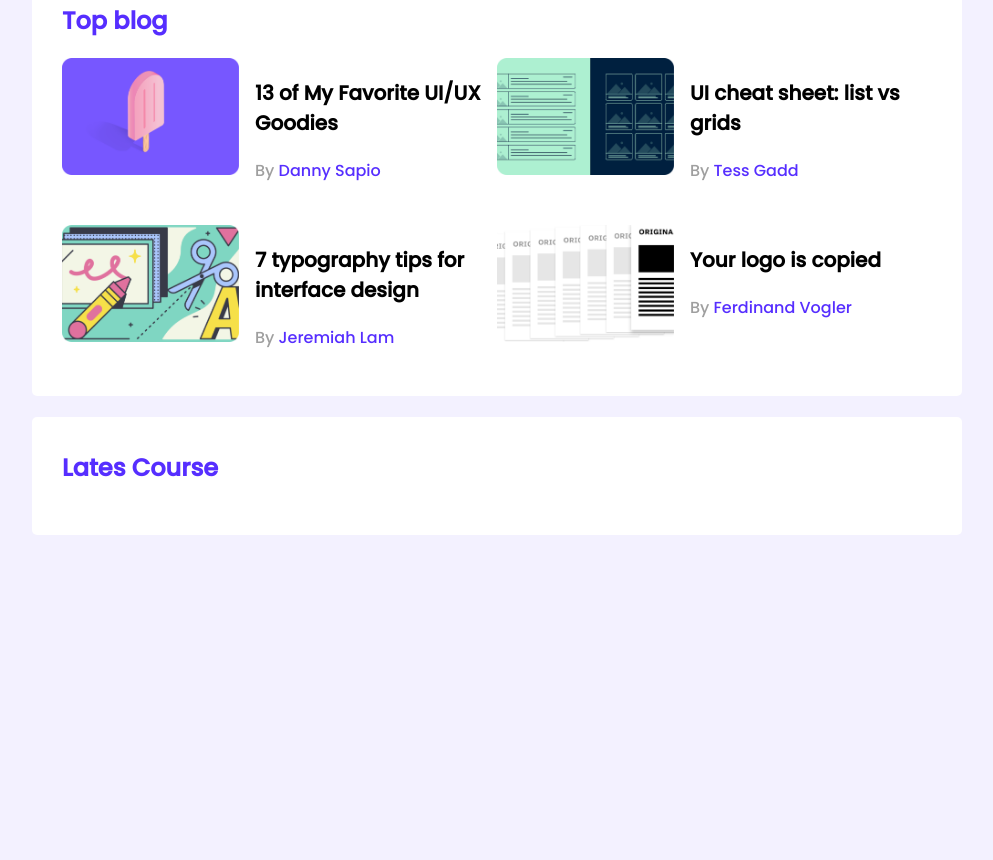
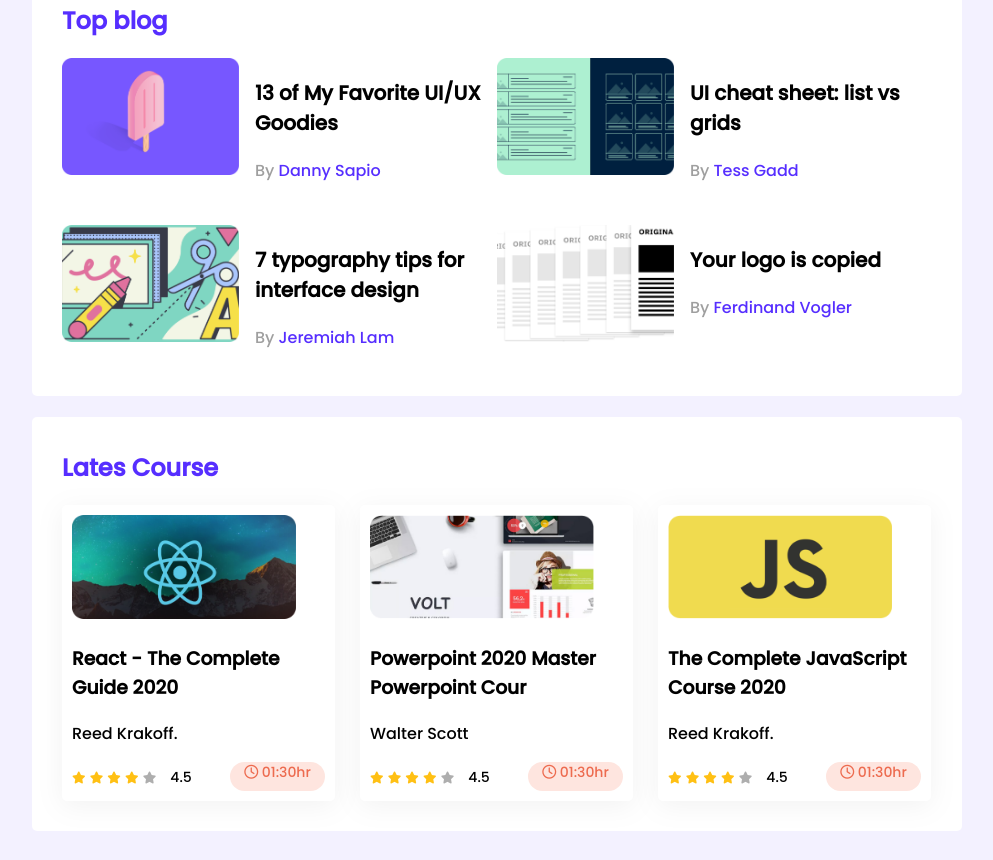
Before and after one commit to 60450sagor/leader-board-css3, a plain HTML site: page index.html in a window 1280 px wide. Shown: the part 308-1168 px from the top of the page, without its empty margins (143-1136 px from the left). Before the commit the page ends 872 px from the top, so only its background shows below. Drawn offline with Linux system fonts and the light colour scheme.

Commit message:
end added

```diff
--- a/index.html
+++ b/index.html
@@ -5,6 +5,11 @@
     <meta http-equiv="X-UA-Compatible" content="IE=edge" />
     <meta name="viewport" content="width=device-width, initial-scale=1.0" />
     <title>Leader-bord</title>
+    <!-- font Awesome -->
+    <script
+      src="https://kit.fontawesome.com/ddaadb6da7.js"
+      crossorigin="anonymous"
+    ></script>
     <!-- Style Sheet -->
     <link rel="stylesheet" href="style/style.css" />
   </head>
@@ -93,6 +98,82 @@
       <!-- ---------------Lates Course--------------------- -->
       <section class="container">
         <h2 class="section-title">Lates Course</h2>
+        <div class="courses">
+          <div class="course">
+            <div class="course-banner">
+              <img src="images/courses/course-1.png" alt="" />
+            </div>
+            <div class="course-details">
+              <h3 class="course-titel">React - The Complete Guide 2020</h3>
+              <p class="course-author">Reed Krakoff.</p>
+            </div>
+            <div class="course-info">
+              <div>
+                <i class="fa-solid fa-star filled"></i>
+                <i class="fa-solid fa-star filled"></i>
+                <i class="fa-solid fa-star filled"></i>
+                <i class="fa-solid fa-star filled"></i>
+                <i class="fa-solid fa-star empty"></i>
+                <span>4.5</span>
+              </div>
+
+              <div class="course-duration">
+                <i class="fa-regular fa-clock"></i>
+                01:30hr
+              </div>
+            </div>
+          </div>
+          <div class="course">
+            <div class="course-banner">
+              <img src="images/courses/course-2.png" alt="" />
+            </div>
+            <div class="course-details">
+              <h3 class="course-titel">
+                Powerpoint 2020 Master Powerpoint Cour
+              </h3>
+              <p class="course-author">Walter Scott</p>
+            </div>
+            <div class="course-info">
+              <div>
+                <i class="fa-solid fa-star filled"></i>
+                <i class="fa-solid fa-star filled"></i>
+                <i class="fa-solid fa-star filled"></i>
+                <i class="fa-solid fa-star filled"></i>
+                <i class="fa-solid fa-star empty"></i>
+                <span>4.5</span>
+              </div>
+
+              <div class="course-duration">
+                <i class="fa-regular fa-clock"></i>
+                01:30hr
+              </div>
+            </div>
+          </div>
+          <div class="course">
+            <div class="course-banner">
+              <img src="images/courses/course-3.png" alt="" />
+            </div>
+            <div class="course-details">
+              <h3 class="course-titel">The Complete JavaScript Course 2020</h3>
+              <p class="course-author">Reed Krakoff.</p>
+            </div>
+            <div class="course-info">
+              <div>
+                <i class="fa-solid fa-star filled"></i>
+                <i class="fa-solid fa-star filled"></i>
+                <i class="fa-solid fa-star filled"></i>
+                <i class="fa-solid fa-star filled"></i>
+                <i class="fa-solid fa-star empty"></i>
+                <span>4.5</span>
+              </div>
+
+              <div class="course-duration">
+                <i class="fa-regular fa-clock"></i>
+                01:30hr
+              </div>
+            </div>
+          </div>
+        </div>
       </section>
     </main>
   </body>
--- a/style/style.css
+++ b/style/style.css
@@ -79,3 +79,82 @@ hr {
   font-size: 16px;
   color: #562eff;
 }
+/* ----------------------------------
+       Course style
+---------------------------------- */
+.courses {
+  display: grid;
+  grid-template-columns: repeat(3, 1fr);
+  grid-column-gap: 24px;
+}
+.course {
+  background-color: #ffffff;
+  width: 253px;
+  border-radius: 5px;
+  filter: drop-shadow(0px 5.34229px 13.3557px rgba(0, 0, 0, 0.05));
+  padding: 10px;
+}
+.course .course-banner img {
+  width: 224px;
+  height: 104px;
+}
+.course-info {
+  display: flex;
+  align-items: center;
+  justify-content: space-between;
+}
+.fa-star {
+  font-size: 12px;
+}
+.fa-star.filled {
+  color: #ffc014;
+}
+.fa-star.empty {
+  color: #aeaeae;
+}
+.course-info span {
+  font-size: 14px;
+  margin-left: 10px;
+}
+.course-duration {
+  background-color: #fee5df;
+  color: #ed6b4f;
+  font-size: 14px;
+  text-align: center;
+  align-items: center;
+  width: 95px;
+  height: 29px;
+  border-radius: 15px;
+}
+/* --------------------------
+      media query
+      --------------------------*/
+
+/* ------M0bile Device----- */
+@media only screen and (max-width: 688px) {
+  .container {
+    width: 100%;
+  }
+  .players,
+  .blogs,
+  .courses {
+    grid-template-columns: repeat(1, 1fr);
+  }
+  .player,
+  .blog {
+    flex-direction: column;
+  }
+}
+/* tablet device */
+@media only screen and (min-width: 688px) and (max-width: 992px) {
+  .container {
+    width: 100%;
+  }
+  .players,
+  .courses {
+    grid-template-columns: repeat(2, 1fr);
+  }
+  .blogs {
+    grid-template-columns: repeat(1, 1fr);
+  }
+}
```
